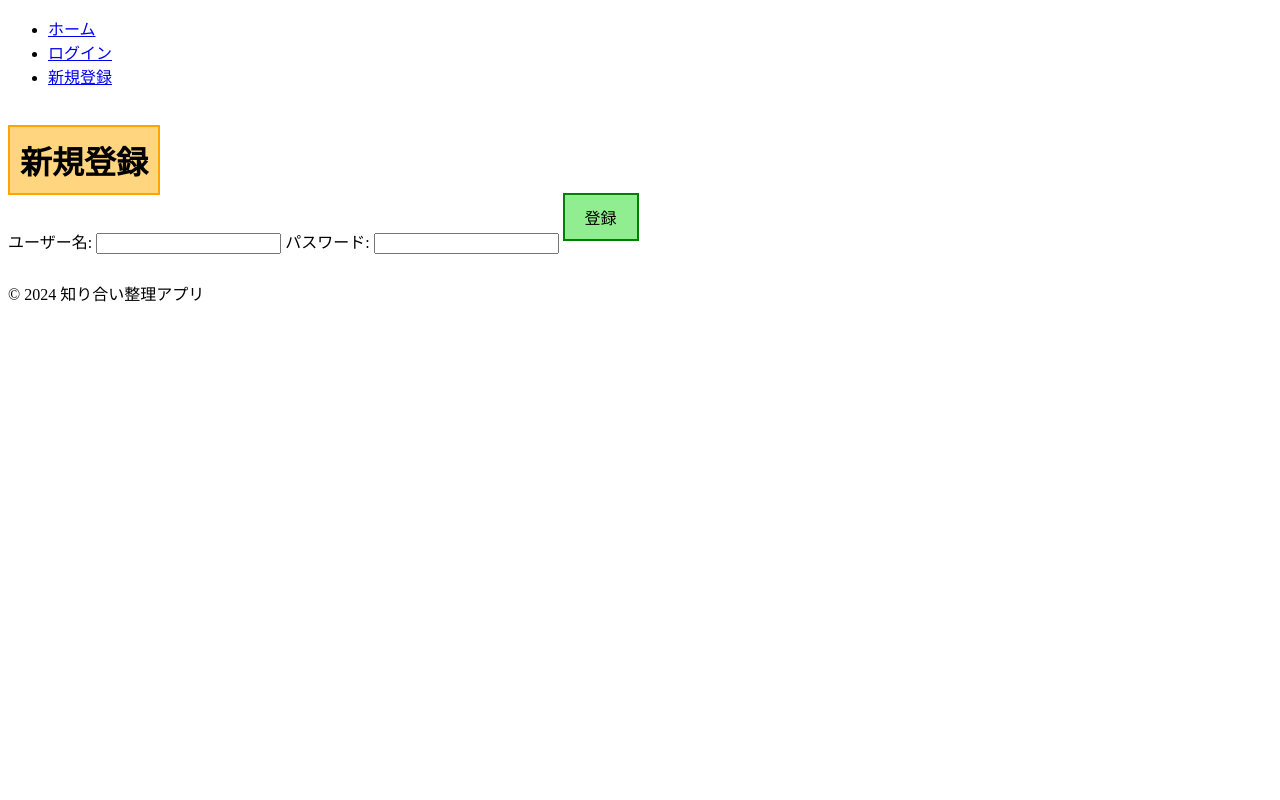
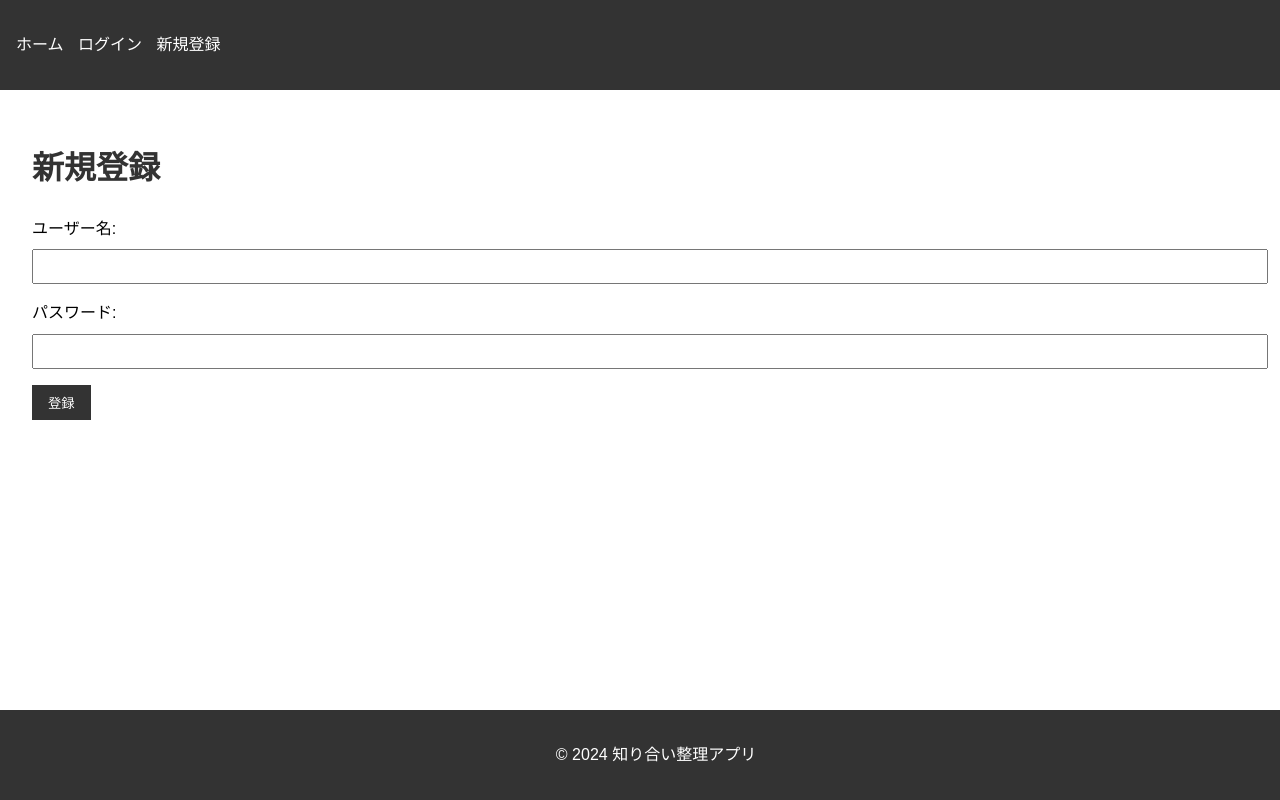
Before and after one commit to TunaTuna4419/BasicEx.7, a Flask app: page /signup in a window 1280 px wide. Run offline with Flask 3, Linux system fonts and the light colour scheme.

Commit message:
知り合い管理アプリ

```diff
--- a/static/style.css
+++ b/static/style.css
@@ -1,111 +1,88 @@
-h1 {
-    border: 2px solid orange; /* 枠の色と太さ */
-    background-color: #FFD580; /* 薄いオレンジ色で塗りつぶす */
-    padding: 10px; /* テキスト周りの余白 */
-    display: inline-block; /* テキストの幅に合わせるためにインラインブロックにする */
+body {
+    font-family: Arial, sans-serif;
+    line-height: 1.6;
+    margin: 0;
+    padding: 0;
 }
 
-h2 {
-    border: 2px solid #35abeb; /* 枠の色と太さ */
-    background-color: #ADD8E6; /* 薄いオレンジ色で塗りつぶす */
-    padding: 10px; /* テキスト周りの余白 */
-    display: inline-block; /* テキストの幅に合わせるためにインラインブロックにする */
+header {
+    background-color: #333;
+    color: #fff;
+    padding: 1rem;
+}
+
+nav ul {
+    list-style-type: none;
+    padding: 0;
+}
+
+nav ul li {
+    display: inline;
+    margin-right: 10px;
+}
+
+nav ul li a {
+    color: #fff;
+    text-decoration: none;
+}
+
+main {
+    padding: 2rem;
+}
+
+h1, h2 {
+    color: #333;
+}
+
+form {
+    margin-bottom: 1rem;
+}
+
+label {
+    display: block;
+    margin-bottom: 0.5rem;
+}
+
+input, textarea {
+    width: 100%;
+    padding: 0.5rem;
+    margin-bottom: 1rem;
 }
 
 button {
-    border: 2px solid green; /* 枠の色と太さ */
-    background-color: #90EE90; /* 薄い緑色で塗りつぶす */
-    padding: 10px 20px; /* テキスト周りの余白 */
-    font-size: 16px; /* フォントサイズを設定 */
-    color: black; /* テキストの色 */
-    cursor: pointer; /* ホバー時にカーソルをポインターに */
-    text-align: center; /* テキストを中央に配置 */
-    text-decoration: none; /* テキストの装飾をなしに */
-    border-radius: 0px; /* 角を丸くする */
-    transform: translateY(-50%); /* ボタンの高さの半分だけ上に移動して、正確に中央に配置 */
+    background-color: #333;
+    color: #fff;
+    padding: 0.5rem 1rem;
+    border: none;
+    cursor: pointer;
 }
 
-
-/*以上真太郎が追加したとこ*/
-
-/*以下古見が追加したとこ*/
-
-
-
-.container { /*平文とpタグ文を横並びにする*/
-    display: flex;
-    align-items: center; /* 縦方向の中央揃え */
+button:hover {
+    background-color: #555;
 }
 
-.button-container {
-    display: flex;
-    flex-direction: column;
-    margin-top: 45px;  /* 上の余白 */
-    margin-left: 600px;
+.alert {
+    padding: 1rem;
+    margin-bottom: 1rem;
+    border-radius: 4px;
 }
 
-/*ここから文字を四角に収めるスタイル*/
-.length-fit {
-    width: fit-content; /* 子要素の幅に合わせる */
-}
-.box {
-    border: #4e7bcc 1px solid; /*境界線の指定*/
-    padding:10px;
-}
-.box p {
-    margin:0;
-    padding:0;
-}
-/*ここまで文字を四角に収めるスタイル*/
-
-.textbox{ /*テキストボックスの大きさ調節*/
-    padding: 12px;
+.alert-success {
+    background-color: #d4edda;
+    color: #155724;
 }
 
+.alert-danger {
+    background-color: #f8d7da;
+    color: #721c24;
+}
 
-/*ここから時間割のスタイル*/
-table {
-    width: 60%;
-    border-collapse: collapse;
-    color: #333;
-    display: inline-block;
-    vertical-align: top;
+footer {
+    background-color: #333;
+    color: #fff;
+    text-align: center;
+    padding: 1rem;
+    position: fixed;
+    bottom: 0;
+    width: 100%;
 }
-th, td {
-    border: 1px solid #000;
-    text-align: center;
-    padding: 8px;
-}
-thead {
-    background-color: #4CAF50;
-    color: #FFFFFF;
-}
-tbody tr {
-    background-color: #e8e8e8;
-}
-/*ここから時間割のスタイル*/
-
-/*ここから備考欄のスタイル*/
-.note-box {
-    display: inline-block;
-    vertical-align: top;
-    margin-left: 20px;
-}
-.note-box input[type="text"] {
-    width: 300px;
-    height: 300px;
-    box-sizing: border-box;
-    padding: 10px;
-    border: 1px solid #000;
-}
-.formatted-text { /*user.html用*/
-    white-space: pre-wrap; /* テキスト内の改行やスペースを保持する */
-}
-.note-box div { /*user.html用*/
-    width: 300px;
-    height: 300px;
-    box-sizing: border-box;
-    padding: 10px;
-    border: 1px solid #000;
-}
-/*ここまで備考欄のスタイル*/
```
